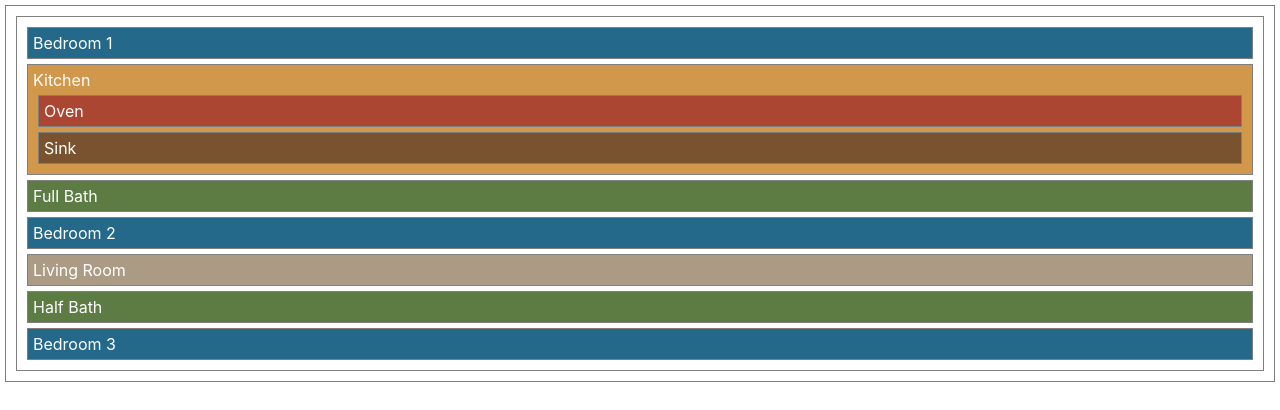
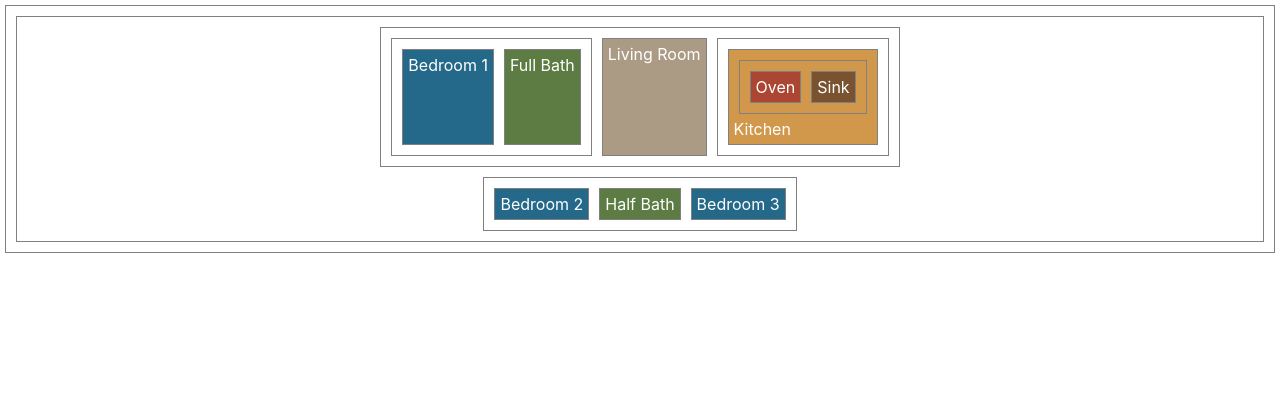
Before and after one commit to jhudson357/floorplan-lab, a React (Create React App) app: page / in a window 1280 px wide. Shown: the top 410 px of the page. Built offline with nearby package versions, Linux system fonts and the light colour scheme.

Commit message:
make components flexboxes

```diff
--- a/src/App.css
+++ b/src/App.css
@@ -3,6 +3,22 @@ div {
   margin: 5px;
   padding: 5px;
   color: white;
+}
+
+.floorplan {
+  display: flex;
+  justify-content: center;
+  align-items: center;
+  flex-direction: column;
+}
+
+.upper-half,
+.lower-half {
+  display: flex;
+}
+
+.upper-left {
+  display: flex;
 }
 
 .bedroom {
@@ -11,6 +27,10 @@ div {
 
 .kitchen {
   background-color: rgb(209	152	76);
+}
+
+.oven-sink {
+  display: flex;
 }
 
 .oven {
--- a/src/Floorplan.jsx
+++ b/src/Floorplan.jsx
@@ -5,14 +5,22 @@ import Bath from './Bath'
 
 const Floorplan = (props) => {
   return (
-    <div>
-      <Bedroom bedNum='1'/>
-      <Kitchen />
-      <Bath size='Full'/>
-      <Bedroom bedNum='2'/>
-      <LivingRoom />
-      <Bath size='Half'/>
-      <Bedroom bedNum='3'/>
+    <div className='floorplan'>
+      <div className='upper-half'>
+        <div className='upper-left'>
+          <Bedroom bedNum='1'/>
+          <Bath size='Full'/>
+        </div>
+        <LivingRoom />
+        <div className='upper-right'>
+          <Kitchen />
+        </div>
+      </div>
+      <div className='lower-half'>
+        <Bedroom bedNum='2'/>
+        <Bath size='Half'/>
+        <Bedroom bedNum='3'/>
+      </div>
     </div>
   );
 }
--- a/src/Kitchen.jsx
+++ b/src/Kitchen.jsx
@@ -4,9 +4,11 @@ import Oven from "./Oven";
 const Kitchen = (props) => {
   return (
     <div className="kitchen">
+      <div className="oven-sink">
+        <Oven />
+        <Sink />
+      </div>
       Kitchen
-      <Oven />
-      <Sink />
     </ div>
   );
 }
```
